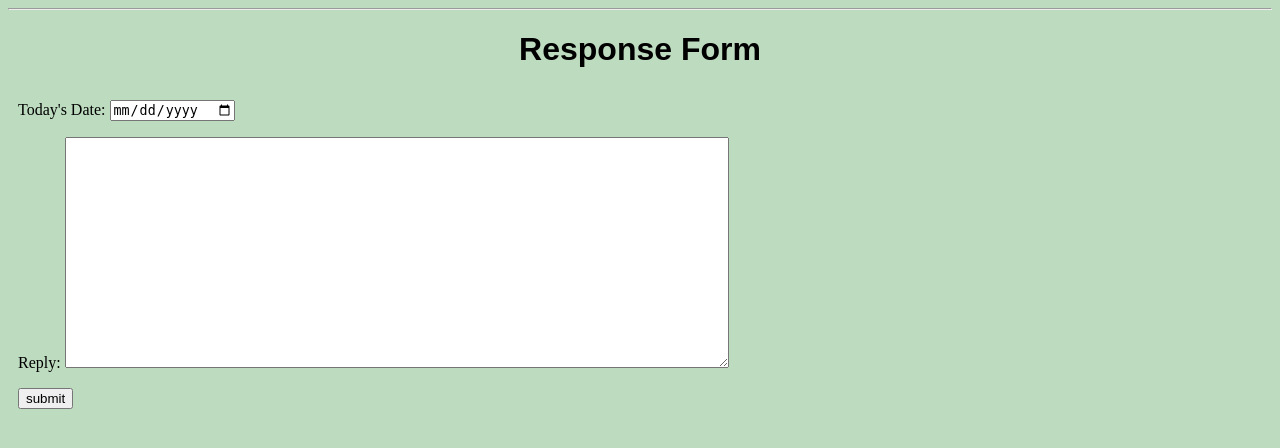
After one commit to elizabethchin/HearMeHearYou, a Flask app: page /response in a window 1280 px wide. The commit adds this page. Shown: the top 448 px of the page. Run offline with Flask 2, Linux system fonts and the light colour scheme; some libraries are stand-ins or nearby versions.

Commit message:
connect user list to users, inquiries and responses

```diff
--- a/server.py
+++ b/server.py
@@ -130,6 +130,22 @@ def handle_report():
 
     return redirect(f"/user/{user_id}")
 
+@app.route("/response")
+def response_form():
+
+    return render_template("response.html")
+
+@app.route("/reponse", methods=["POST"])
+def handle_respons():
+
+    pass
+
+@app.route("/user_list")
+def list_users():
+
+    users = User.query.all()
+    return render_template("user_list.html", users=users)
+
 
 
 
--- a/templates/base.html
+++ b/templates/base.html
@@ -9,10 +9,10 @@
 	<script src="https://unpkg.com/react@16/umd/react.development.js" crossorigin></script>
 	<script src="https://unpkg.com/react-dom@16/umd/react-dom.development.js" crossorigin></script>
 
-	{% block js %}
+	<!-- {% block js %}
 	<script src="static/app.jsx" type="text/jsx"></script>
 	<div id="root"></div>
-    {% endblock %}
+    {% endblock %} -->
 
 </head>
 <body>
--- /dev/null
+++ b/templates/response.html
@@ -0,0 +1,30 @@
+
+{% extends 'base.html'%}
+{% block title %}Response Form{% endblock %}
+
+{% block content %}
+
+<h1>Response Form</h1>
+
+<form action="/handle-report" method="POST">
+
+<div class="div">
+
+    <label>Today's Date: </label>
+    <input type="date" name="todays_date" placeholder="today's date"><br>
+
+
+    <p>
+    <label>Reply:</label>
+    <textarea type="text"
+            name="inquiry_text"
+            id = "myTextArea"
+            rows = "15"
+            cols = "80"> </textarea><br>
+    </p>
+    <button>submit</button>
+</div>
+
+</form>
+
+{% endblock %}
--- a/templates/user_list.html
+++ b/templates/user_list.html
@@ -6,7 +6,7 @@
     <ul>
         {% for user in users %}
             <li>
-                <a href="/users/{{ user.user_id }}">
+                <a href="/user/{{ user.user_id }}">
                 {{ user.email }} ({{ user.user_id}})
                 </a>
             </li>
```
Also changed, not shown: templates/user_page.html (deleted, +0 -11 lines), templates/view_report.html (+17 -1 lines), 1 other file.
